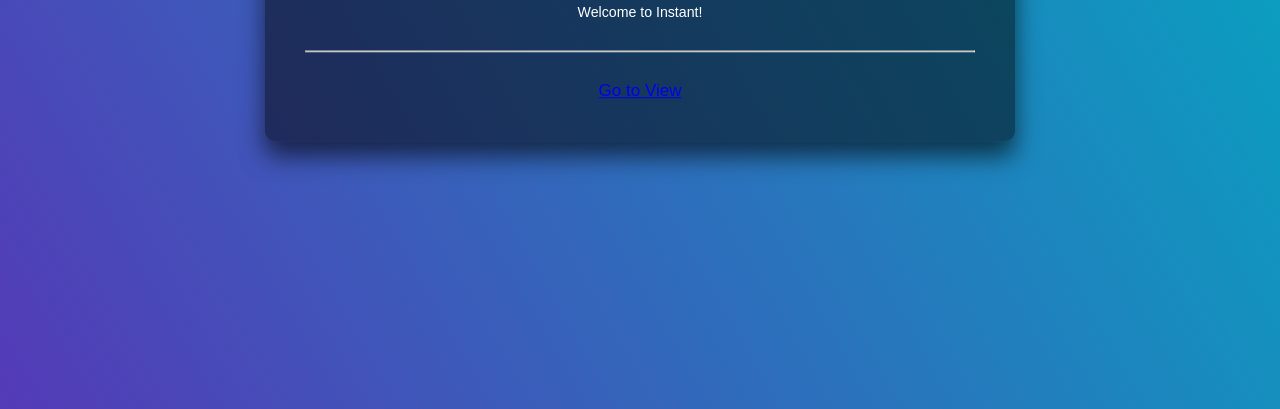
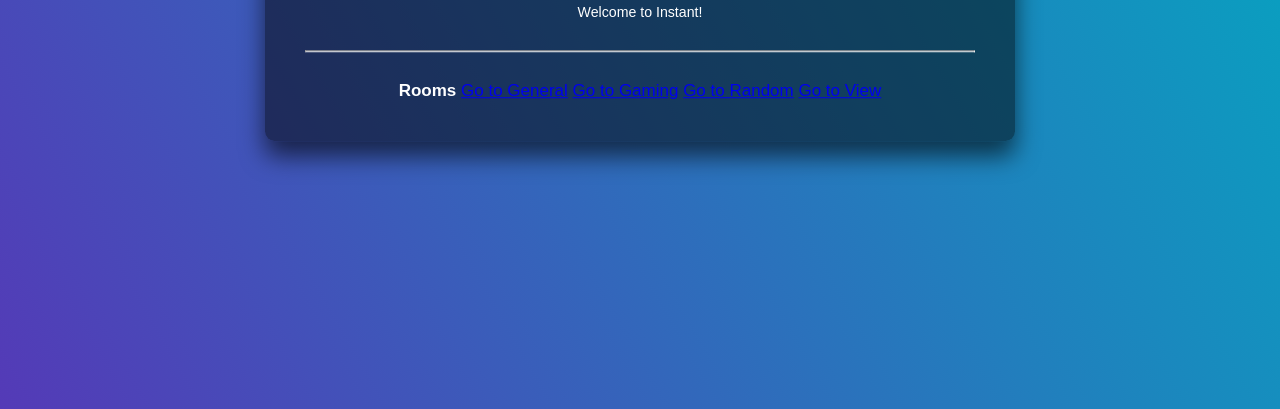
Before and after one commit to Derplord3264/instant, a plain HTML site: page home.html in a window 1280 px wide. Shown: the part 391-800 px from the top of the page. Drawn offline with Linux system fonts and the light colour scheme.

Commit message:
Update home.html

```diff
--- a/home.html
+++ b/home.html
@@ -13,6 +13,10 @@
       <br>
       <hr>
       <br>
+      <b>Rooms</b>
+      <a href="./rooms/general/">Go to General</a>
+      <a href="./rooms/gaming/">Go to Gaming</a>
+      <a href="./rooms/random/">Go to Random</a>
       <a href="./video">Go to View</a>
     </div>
   </body>
```
